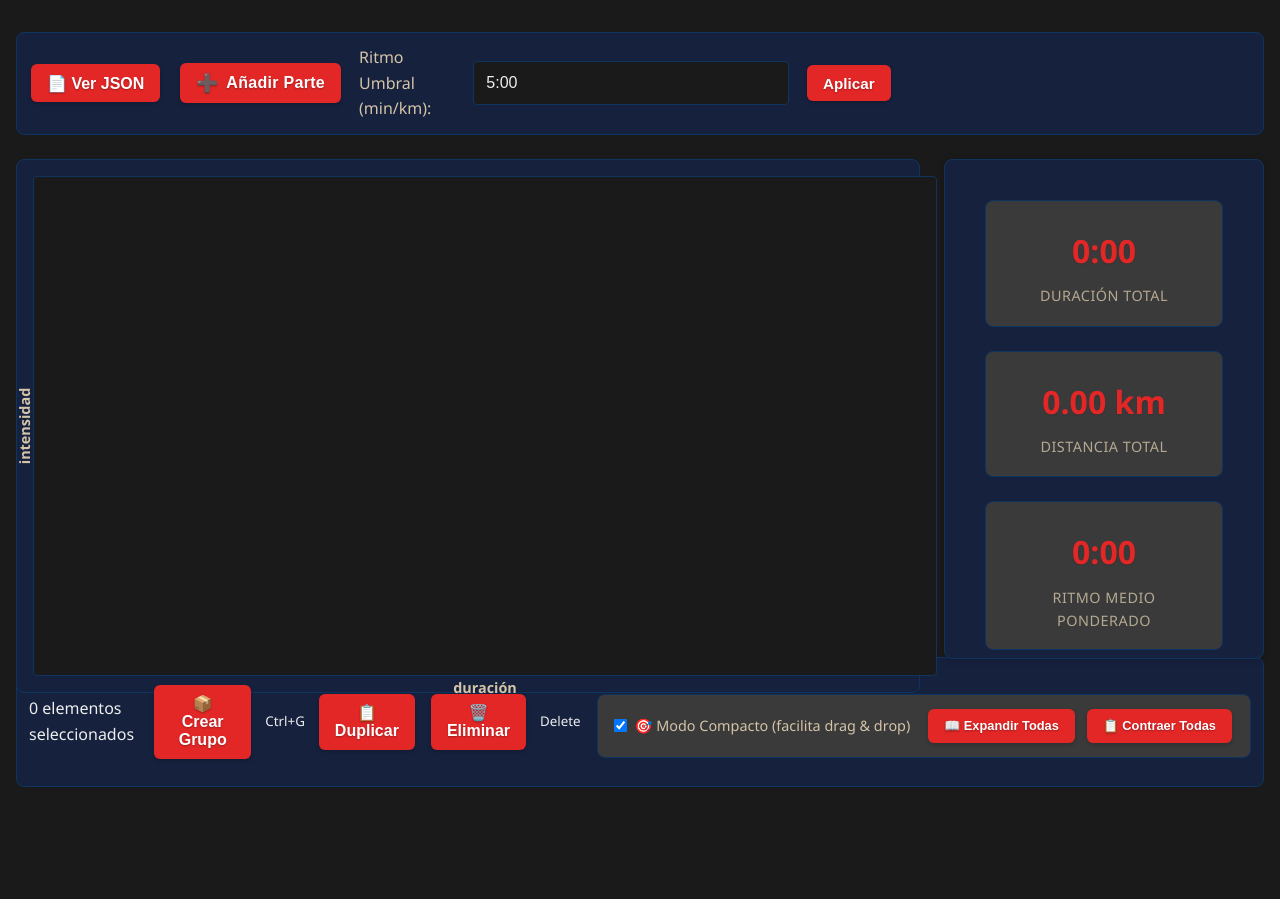
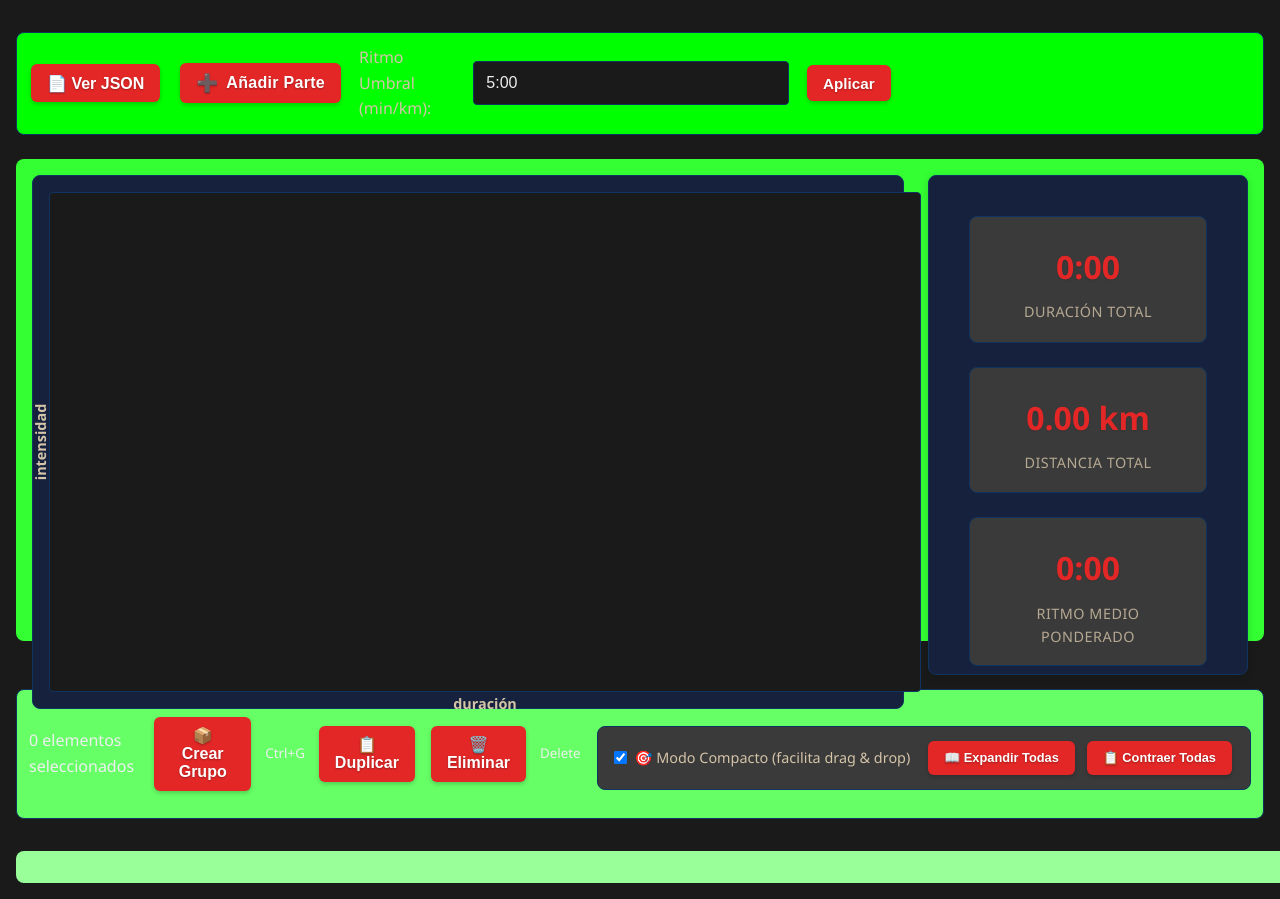
Before and after one commit to sporty-hangover/trainings_visualizer, a plain HTML site: page index.html in a window 1280 px wide. Before the commit the page ends 867 px from the top, so only its background shows below. Drawn offline with nearby package versions, Linux system fonts and the light colour scheme.

Commit message:
DEBUG VISUAL: Añadir backgrounds verdes para ver separación de filas - Fila 1 (controls): #00ff00 verde oscuro - Fila 2 (main-layout): #33ff33 verde medio - Fila 3 (toolbars): #66ff66 verde claro - Fila 4 (parts-table): #99ff99 verde muy claro

```diff
--- a/graph_sporty.css
+++ b/graph_sporty.css
@@ -914,6 +914,8 @@ input:checked + .toggle-slider:hover:after {
   margin-top: 1rem; /* Add top margin to prevent collision with controls */
   width: 100%; /* Ensure it takes full width */
   align-items: flex-start; /* Align items to the top */
+  background: #99ff99;
+  border-radius: 8px;
 }
 
 .main-order-container {
@@ -2195,7 +2197,7 @@ button:hover:not(.noUi-handle):not(.noUi-base) {
     gap: 1rem;
     margin: 1rem 0;
     padding: 0.75rem;
-    background: var(--surface);
+    background: #00ff00;
     border: 1px solid var(--border);
     border-radius: 8px;
 }
@@ -2208,7 +2210,7 @@ button:hover:not(.noUi-handle):not(.noUi-base) {
     gap: 1rem;
     margin: 2rem 0 2rem 0;
     padding: 0.75rem;
-    background: var(--surface);
+    background: #66ff66;
     border: 1px solid var(--border);
     border-radius: 8px;
 }
@@ -2270,6 +2272,9 @@ button:hover:not(.noUi-handle):not(.noUi-base) {
   margin-bottom: 3rem;
   height: 450px;
   align-items: stretch;
+  background: #33ff33;
+  padding: 1rem;
+  border-radius: 8px;
 }
 
 .graph-section {
```
